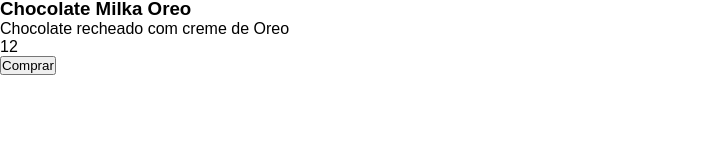
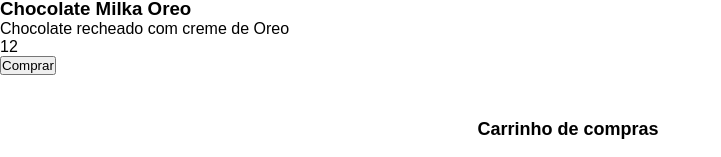
Before and after one commit to rodrigojsdeveloper/test-safeway, a React (Vite) app: page / in a window 1280 px wide. Shown: the part 3336-3493 px from the top of the page, without its empty margins (0-721 px from the left). Before the commit the page ends 3411 px from the top, so only its background shows below. Built offline with nearby package versions, Linux system fonts and the light colour scheme; data requests are answered from the project's data file.

Commit message:
feat: Cart component created, stylize and order products made in App.tsx

```diff
--- a/src/App.tsx
+++ b/src/App.tsx
@@ -1,7 +1,28 @@
 import { ListProducts } from "./components/ListProducts";
+import { useEffect, useState } from "react";
+import { Cart } from "./components/Cart";
 
 const App = () => {
-  return <ListProducts />;
+  const [products, setProducts] = useState<any[]>([]);
+
+  const [cartProducts, setCartProducts] = useState<any[]>([]);
+
+  useEffect(() => {
+    fetch("http://localhost:3000/posts")
+      .then((res) => res.json())
+      .then((res) => setProducts(res))
+      .catch((error) => console.error(error));
+  }, []);
+
+  const handleAddToCart = (product: any) =>
+    setCartProducts([product, ...cartProducts]);
+
+  return (
+    <>
+      <ListProducts products={products} handleAddToCart={handleAddToCart} />
+      <Cart />
+    </>
+  );
 };
 
 export { App };
--- /dev/null
+++ b/src/components/Cart/index.tsx
@@ -0,0 +1,17 @@
+import { Container } from "./style"
+
+const Cart = () => {
+  return (
+    <Container>
+      <div>
+        <h2>Carrinho de compras</h2>
+      </div>
+
+      {
+
+      }
+    </Container>
+  )
+}
+
+export { Cart }
--- /dev/null
+++ b/src/components/Cart/style.ts
@@ -0,0 +1,34 @@
+import styled from "styled-components";
+
+const Container = styled.div`
+  min-width: 365px;
+
+  & > div:nth-child(1) {
+    width: 100%;
+    height: 65px;
+
+    border-radius: 5px 5px 0px 0px;
+    background-color: var(--color-primary);
+
+    padding: 22px 20px 13px 20px;
+
+    & > h2 {
+      font-weight: 700;
+      font-size: 18px;
+      line-height: 24px;
+
+      color: var(--white);
+    }
+  }
+
+  @media (max-width: 1300px) {
+    width: 100%;
+    min-width: unset;
+    max-width: 365px;
+
+    margin: 0 auto;
+    padding-top: 20px;
+  }
+`;
+
+export { Container };
--- a/src/components/ListProducts/index.tsx
+++ b/src/components/ListProducts/index.tsx
@@ -2,20 +2,20 @@
 import { Product } from "../Product";
 import { Container } from "./style";
 
-const ListProducts = () => {
-  const [products, setProducts] = useState<any[]>([]);
+interface IListProducts {
+  products: any[];
+  handleAddToCart: (product: any) => void;
+}
 
-  useEffect(() => {
-    fetch("http://localhost:3000/posts")
-      .then((res) => res.json())
-      .then((res) => setProducts(res))
-      .catch((error) => console.error(error));
-  }, []);
-
+const ListProducts = ({ products, handleAddToCart }: IListProducts) => {
   return (
     <Container>
       {products.map((product) => (
-        <Product product={product} key={product.id} />
+        <Product
+          product={product}
+          handleAddToCart={handleAddToCart}
+          key={product.id}
+        />
       ))}
     </Container>
   );
--- a/src/components/Product/index.tsx
+++ b/src/components/Product/index.tsx
@@ -2,9 +2,10 @@
 
 interface IProductComponent {
   product: any;
+  handleAddToCart: (product: any) => void;
 }
 
-const Product = ({ product }: IProductComponent) => {
+const Product = ({ product, handleAddToCart }: IProductComponent) => {
   return (
     <Container>
       <img src={product.foto} alt={product.nome} />
@@ -16,7 +17,7 @@
 
         <p>{product.preco}</p>
 
-        <button>Comprar</button>
+        <button onClick={() => handleAddToCart(product)}>Comprar</button>
       </div>
     </Container>
   );
```
